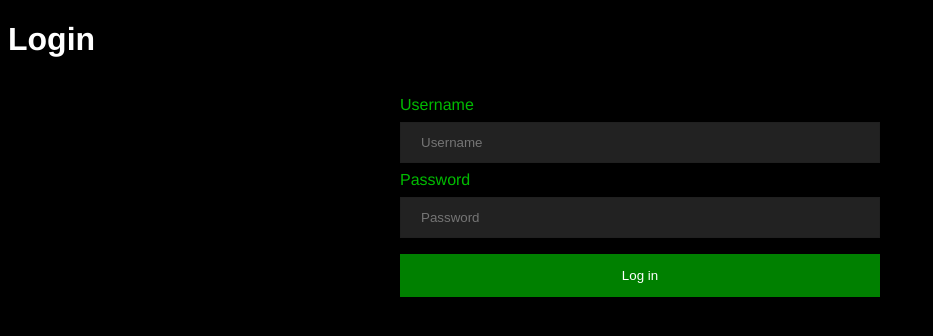
After one commit to codeanonorg/pr-083, a Django app: page /login in a window 1280 px wide. The commit adds this page. Shown: the top 336 px of the page, without its empty margins (0-933 px from the left). Run offline with Django 3.2, Linux system fonts and the light colour scheme; some web fonts are replaced.

Commit message:
WIP CSS and page structure

```diff
--- /dev/null
+++ b/data/forms.py
@@ -0,0 +1,6 @@
+from django.contrib.auth.forms import UserCreationForm
+
+
+class SignupForm(UserCreationForm):
+    class Meta(UserCreationForm.Meta):
+        fields = ('username', 'email')
--- a/data/templates/pr083/base.html
+++ b/data/templates/pr083/base.html
@@ -8,12 +8,6 @@
     font-family: 'Be Vietnam', 'Seoge UI', 'Helvetica', 'Arial', sans-serif;
     background-color: black;
     color: white;
-  }
-
-  input {
-    position: absolute;
-    z-index: 1;
-    visibility: hidden;
   }
 
   a {
--- a/data/templates/pr083/game.html
+++ b/data/templates/pr083/game.html
@@ -5,6 +5,12 @@
   <style>
   #canvas {
     margin: 0 auto;
+  }
+
+  input {
+    position: absolute;
+    z-index: 1;
+    visibility: hidden;
   }
   </style>
 {% endblock %}
--- /dev/null
+++ b/data/templates/pr083/login.html
@@ -0,0 +1,54 @@
+{% extends "pr083/base.html" %}
+{% block css %}
+  <style>
+  form {
+    display: block;
+    max-width: 30em;
+    margin: 0 auto;
+    padding: 1em;
+  }
+
+  label {
+    color: #00BB00;
+  }
+
+  input {
+    display: inline-block;
+    background-color: #FFF2;
+    color: white;
+    width: 100%;
+    padding: 12px 20px;
+    margin: 8px 0;
+    border: 1px solid #0001;
+    box-sizing: border-box;
+  }
+
+  button {
+    background-color: #008000;
+    color: white;
+    padding: 14px 20px;
+    margin: 8px 0;
+    border: none;
+    cursor: pointer;
+    width: 100%;
+    transition: background-color 0.2s ease-out, color 0.1s ease-in-out;
+  }
+
+  button:hover {
+    background-color: #00ff00;
+    color: black;
+  }
+
+  </style>
+{% endblock %}
+{% block content %}
+  <h1>Login</h1>
+  <form method="post">
+    {% csrf_token %}
+    <label for="username">Username</label><input type="text" placeholder="Username" name="username" id="username"
+                                                 required/>
+    <label for="password">Password</label><input type="password" placeholder="Password" name="password" id="password"
+                                                 required/>
+    <button type="submit">Log in</button>
+  </form>
+{% endblock %}
--- a/data/urls.py
+++ b/data/urls.py
@@ -6,9 +6,9 @@ from data import views
 app_name = "data"
 
 urlpatterns = [
-    path("login", auth_views.LoginView.as_view(), name="login"),
+    path("login", auth_views.LoginView.as_view(template_name="pr083/login.html", success_url="/"), name="login"),
     path("logout", auth_views.LogoutView.as_view(), name="logout"),
-    path("signup", views.UserSignupView.as_view(), name="signup"),
+    path("signup", views.RegisterView.as_view(), name="signup"),
     path("<str:pk>", views.GameView.as_view(), name="game"),
     path("", views.IndexView.as_view(), name="index")
 ]
--- a/data/views.py
+++ b/data/views.py
@@ -9,6 +9,7 @@ from django.utils.decorators import method_decorator
 from django.views.decorators.csrf import csrf_exempt
 from django.views.generic import DetailView, ListView, FormView
 
+from data import forms
 from data.models import Level
 
 
@@ -22,6 +23,9 @@ class IndexView(ListView):
             return self.request.user.data_user.get_available_levels()
         return Level.objects.none()
 
+
+class RegisterView(FormView):
+    form_class = forms.SignupForm
 
 # noinspection PyMethodMayBeStatic
 @method_decorator([login_required, csrf_exempt], name="dispatch")
--- a/pr083/settings.py
+++ b/pr083/settings.py
@@ -84,7 +84,7 @@ DATABASES = {
 
 # Authentication
 
-LOGIN_URL = reverse_lazy("admin:login")
+LOGIN_URL = reverse_lazy("data:login")
 
 # Password validation
 # https://docs.djangoproject.com/en/2.2/ref/settings/#auth-password-validators
```
Also changed, not shown: data/templates/pr083/index.html (+37 -6 lines).
